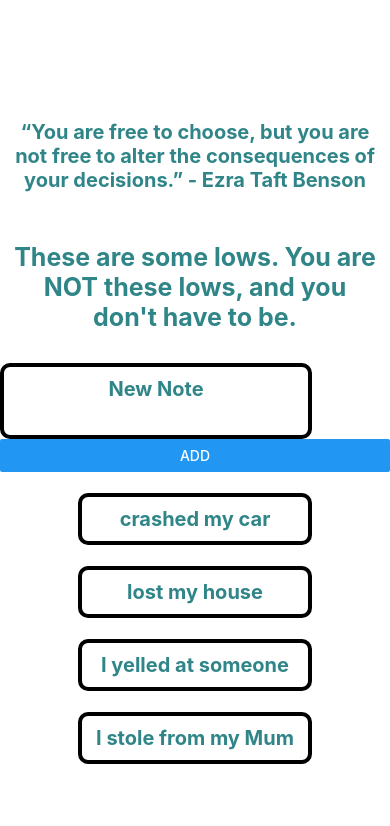
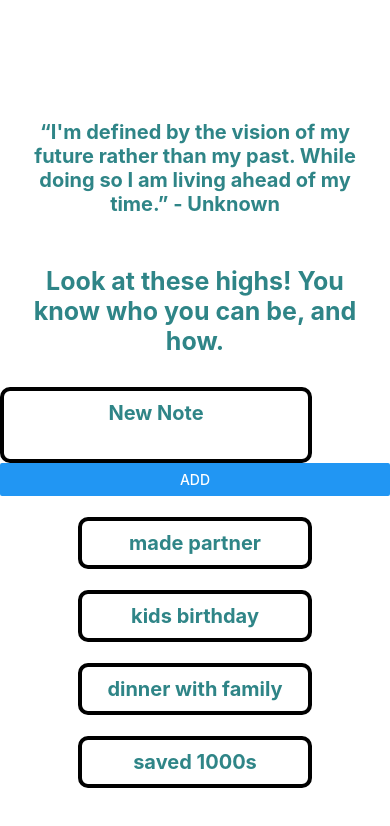
Before and after one commit to toleary519/Tremedy, a React Native app: screen / in a window 390 px wide. Shown: the top 826 px of the page. Built offline with nearby package versions, Linux system fonts and the light colour scheme.

Commit message:
still testing

```diff
--- a/App.js
+++ b/App.js
@@ -8,12 +8,13 @@ import { PlanningMenu } from "./screens/PlanningMenu";
 import { NotesMenu } from "./screens/NotesMenu";
 import SuperPhoneContacts from "./screens/Contacts"
 import { BadTimes } from "./screens/BadTimes";
+import { GoodTimes } from "./screens/GoodTimes";
 
 
 export default function App() {
   return (
     <View style={styles.container}>
-      <BadTimes/>
+      <GoodTimes/>
       {/* <StatusBar style="auto" /> */}
     </View>
   );
```
